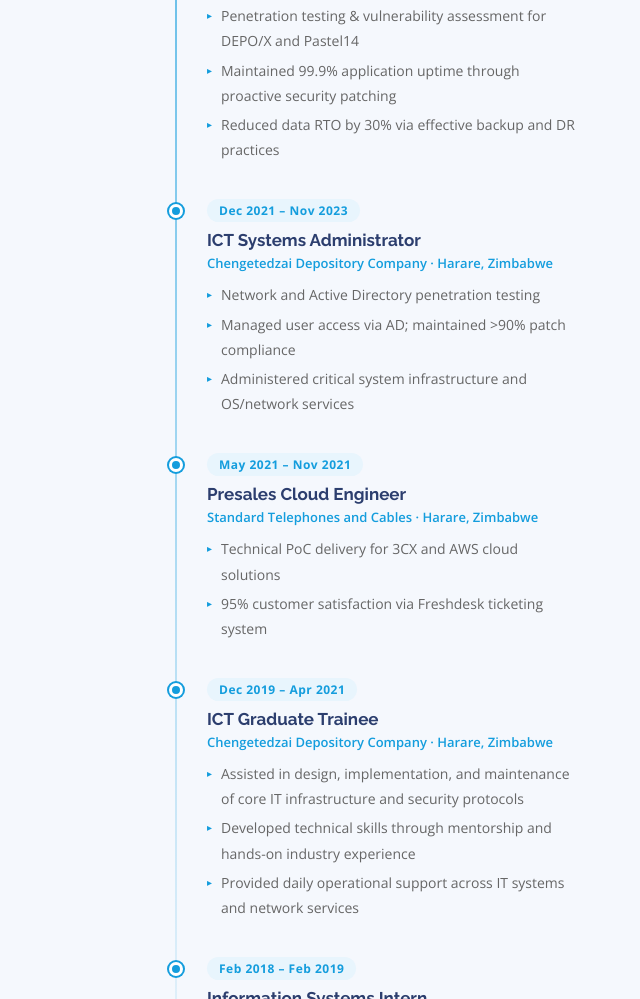
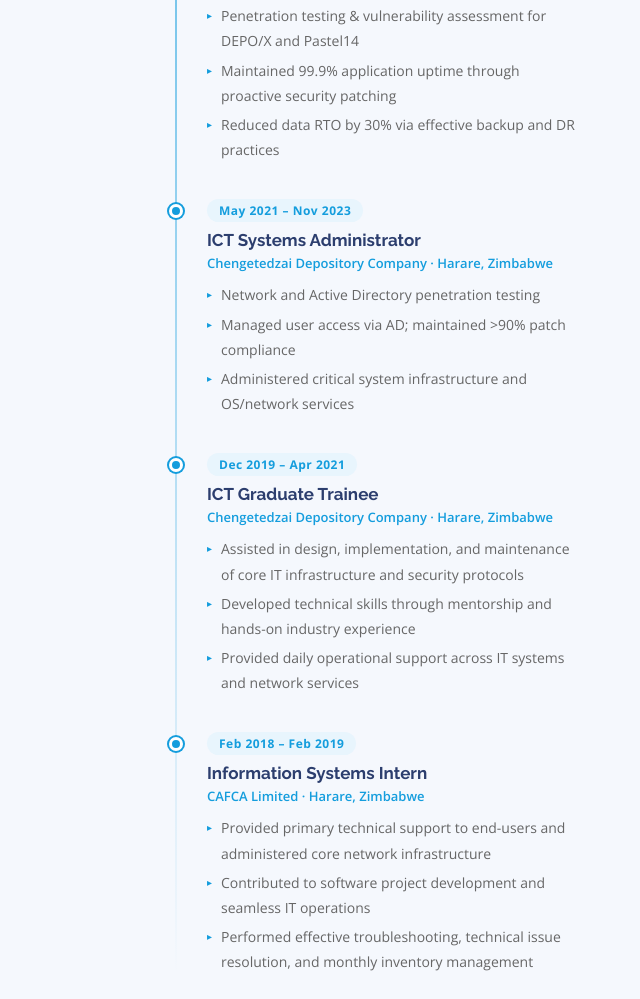
Before and after one commit to Pridezra-P/pride_ezra_pedzisai, a plain HTML site: page index.html in a window 1280 px wide. Shown: the part 3920-4919 px from the top of the page, without its empty margins (640-1280 px from the left). Drawn offline with nearby package versions, Linux system fonts and the light colour scheme.

Commit message:
Modify employment timeline and remove a position
Updated the timeline period for ICT Systems Administrator and removed the Presales Cloud Engineer section.

```diff
--- a/index.html
+++ b/index.html
@@ -1311,22 +1311,13 @@
             </ul>
           </div>
           <div class="timeline-item">
-            <span class="timeline-period">Dec 2021 – Nov 2023</span>
+            <span class="timeline-period">May 2021 – Nov 2023</span>
             <div class="timeline-title">ICT Systems Administrator</div>
             <div class="timeline-org">Chengetedzai Depository Company · Harare, Zimbabwe</div>
             <ul class="timeline-desc">
               <li>Network and Active Directory penetration testing</li>
               <li>Managed user access via AD; maintained &gt;90% patch compliance</li>
               <li>Administered critical system infrastructure and OS/network services</li>
-            </ul>
-          </div>
-          <div class="timeline-item">
-            <span class="timeline-period">May 2021 – Nov 2021</span>
-            <div class="timeline-title">Presales Cloud Engineer</div>
-            <div class="timeline-org">Standard Telephones and Cables · Harare, Zimbabwe</div>
-            <ul class="timeline-desc">
-              <li>Technical PoC delivery for 3CX and AWS cloud solutions</li>
-              <li>95% customer satisfaction via Freshdesk ticketing system</li>
             </ul>
           </div>
           <div class="timeline-item">
```
